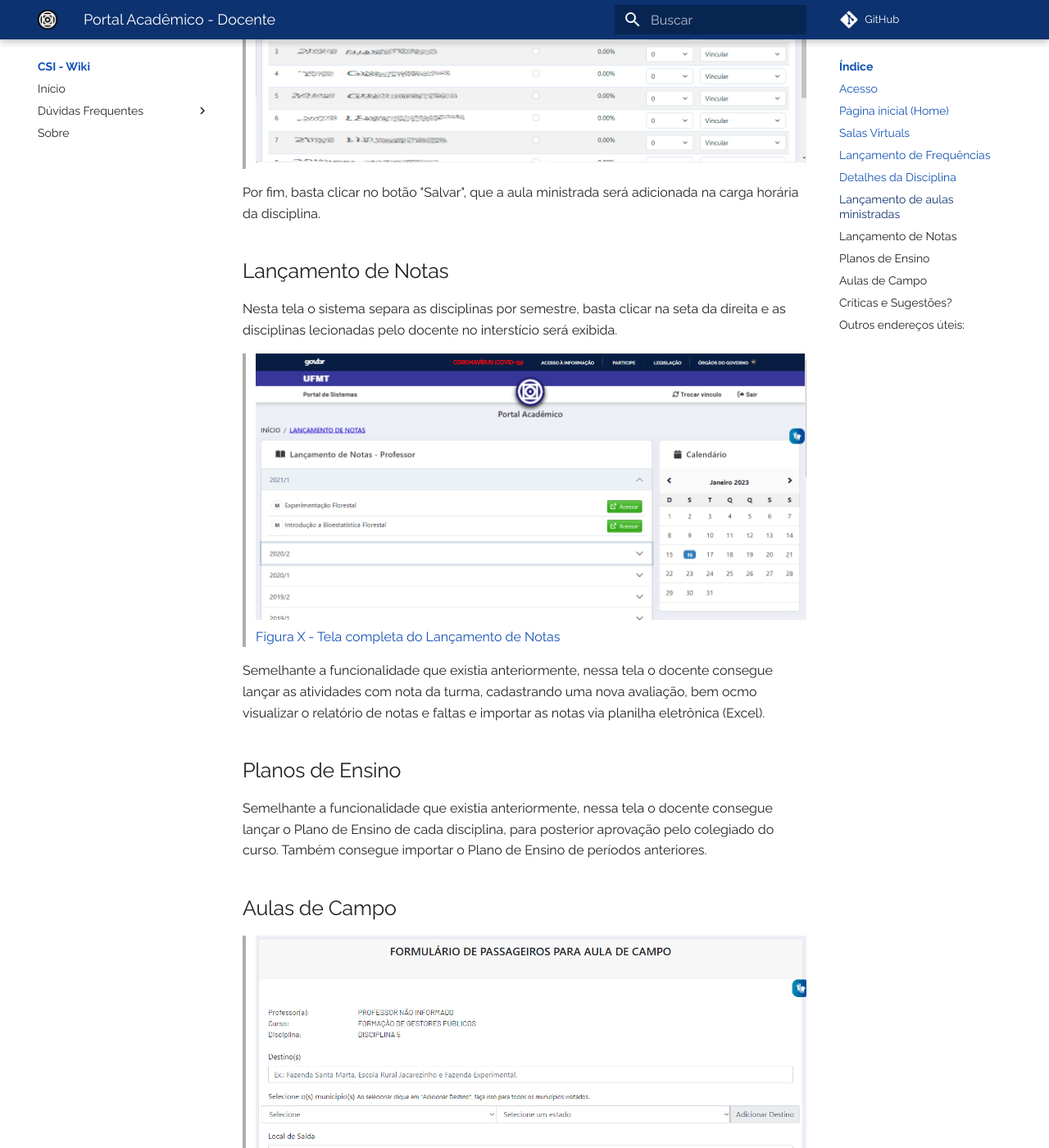
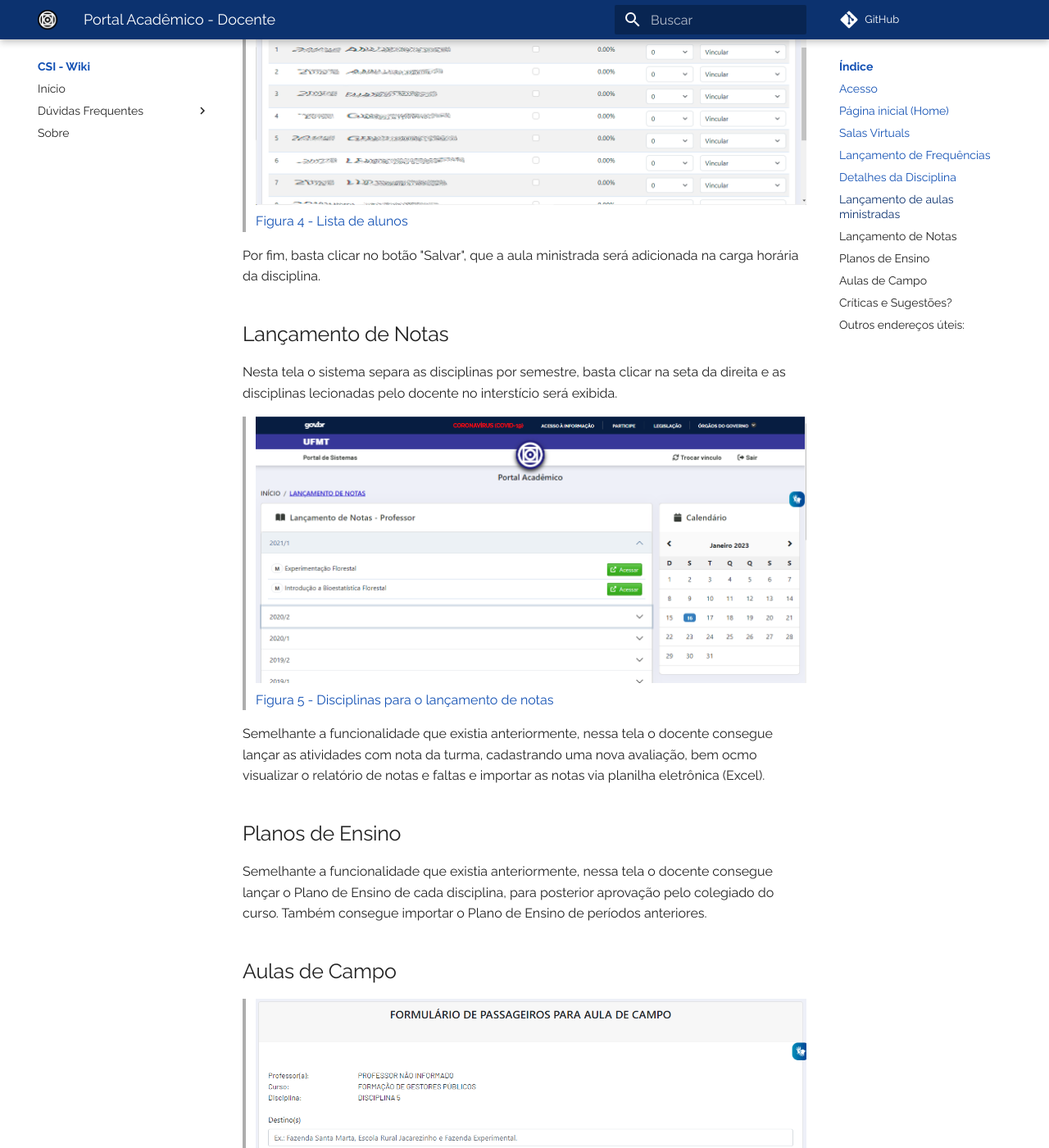
Before and after one commit to ufmt-ces/ufmt-ces.github.io, an MkDocs documentation site: the page built from docs/manual/portalacadocente.md, in a window 1280 px wide and 1400 px high, scrolled down 3333 px. Shown: the whole window at 82% size. Built offline with MkDocs 1.6.1 and Material for MkDocs 9.7.7, drawn with Linux system fonts in a browser that asks for light colours; comment, search, counter and statistics services are not loaded; some of the changed text lies outside the part shown.

Commit message:
Nomeando as figuras portaldocente

```diff
--- a/docs/manual/portalacadocente.md
+++ b/docs/manual/portalacadocente.md
@@ -40,7 +40,8 @@ Nesta tela é possível selecionar a turma por interstício da disciplina oferta
 
 Nos **detalhes da disciplina** é possível visualizar os detalhes da disciplina, cadastrar as aulas ministradas, como também imprimir o diário em branco, o diário preenchido e também importar a frequência via planilha eletrônica (no formato xls). Para ter mais detalhes de como realizar a importação via planilha eletrônica, basta clicar [aqui](notasexcel.md).
 
-> ![Tela dos Detalhes da Disciplina](../images/detalhes_da_disciplina.png)
+> ![Tela dos Detalhes da Disciplina](../images/detalhes_da_disciplina.png "Tela com todos os detalhes da disciplina")
+> Figura 2 - Tela com todos os detalhes da disciplina
 
 
 ## Lançamento de aulas ministradas
@@ -48,6 +49,7 @@ Nos **detalhes da disciplina** é possível visualizar os detalhes da disciplina
 Nesta tela o professor deve adicionar os dados relativo a aula ministrada. **Os dados que são obrigatório são: data, carga horário da aula, horário de início e o conteúdo programático ministrado**; o docente pode também adicionar algumas informações adicionais, não sendo um campo obrigatório.
 
 > ![Tela para adicionar as informações da aula ministrada](../images/lancamento_aula_ministrada.png "Tela para cadastrar os dados da disciplina: data, carga horária, hora de inicio, conteúdo programático ministrado e informações adicionais")
+> Figura 3 - Nova Frequência
 
 
 Mais em baixo, é possível visualizar a lista de alunos que estão matriculados na disciplia. Para informar a ausência de um discente, basta marcar a caixa de "Registrar Faltas", também é possível informar as "Horas de Atraso" e adicionar as seguintes **opções na presença do aluno**:
@@ -57,6 +59,7 @@ Mais em baixo, é possível visualizar a lista de alunos que estão matriculados
 * Regime Domiciliar: Aluno afastado via processo
 
 > ![Tela da lista de alunos na disciplina](../images/lista_de_alunos.png "Tela com o RGA, Nome e opções da presença do aluno")
+> Figura 4 - Lista de alunos
 
 Por fim, basta clicar no botão "Salvar", que a aula ministrada será adicionada na carga horária da disciplina.
 
@@ -66,7 +69,7 @@ Por fim, basta clicar no botão "Salvar", que a aula ministrada será adicionada
 Nesta tela o sistema separa as disciplinas por semestre, basta clicar na seta da direita e as disciplinas lecionadas pelo docente no interstício será exibida.
 
 > ![Tela completa do Lançamento de Notas](../images/lancamento_de_notas.png "Tela do Lançamento de Notas - Professor. Separados por interstício e calendário a direita")
-> Figura X - Tela completa do Lançamento de Notas
+> Figura 5 - Disciplinas para o lançamento de notas
 
 Semelhante a funcionalidade que existia anteriormente, nessa tela o docente consegue lançar as atividades com nota da turma, cadastrando uma nova avaliação, bem ocmo visualizar o relatório de notas e faltas e importar as notas via planilha eletrônica (Excel).
 
```
